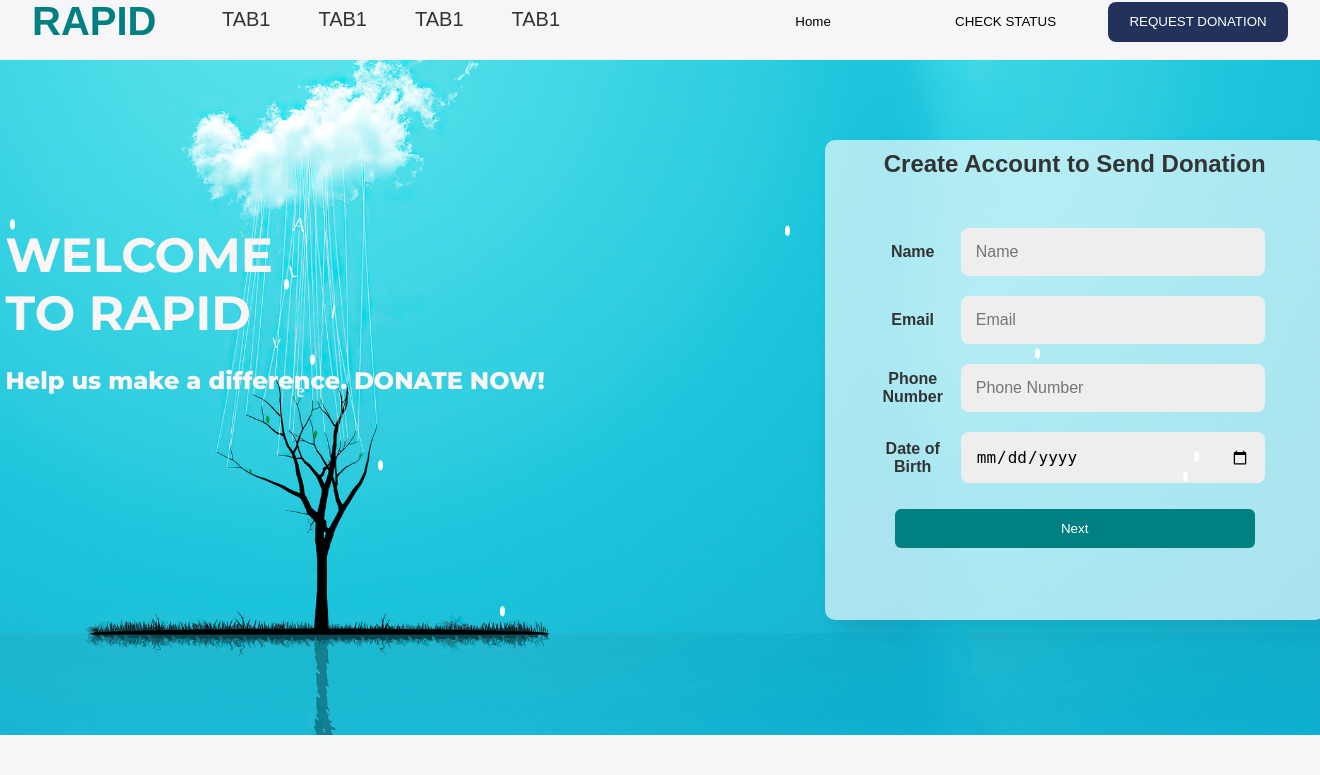
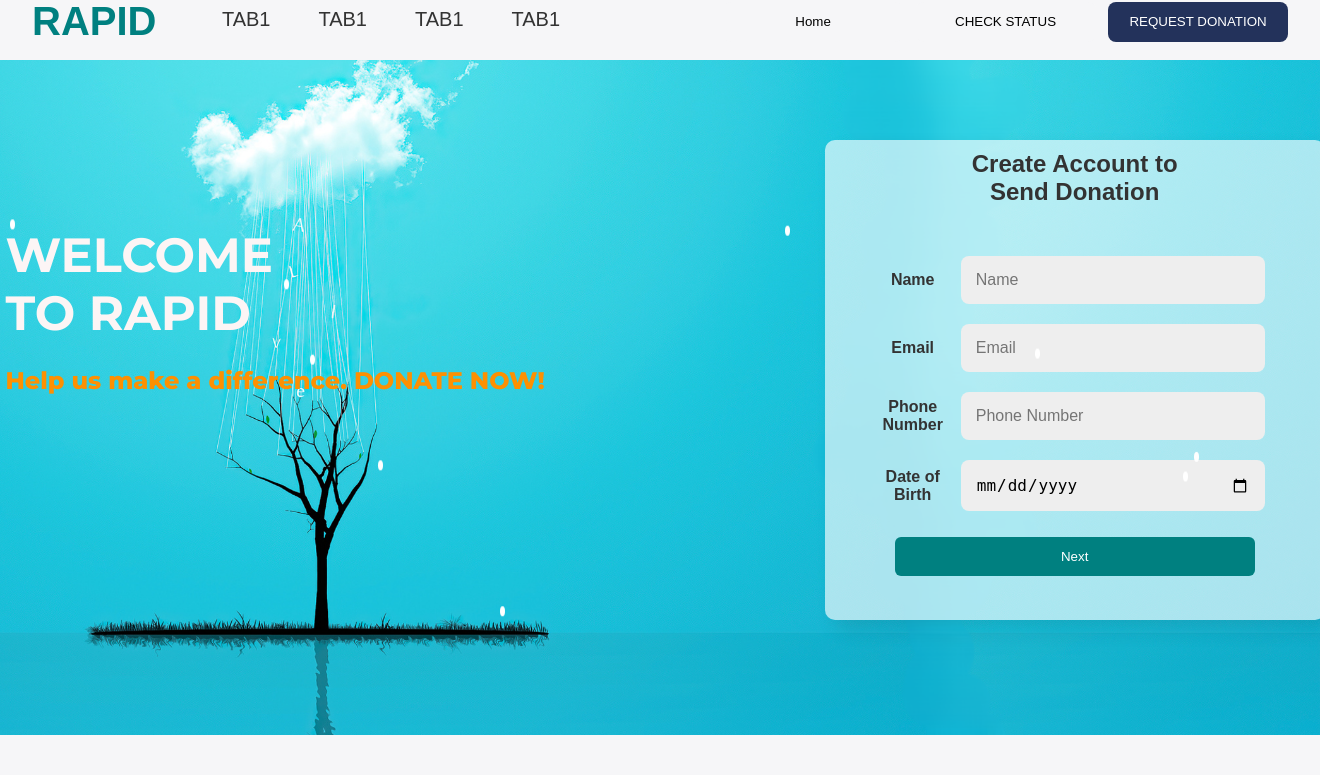
Before and after one commit to fahimratul/DBMS, a Flask app: template templates/signup/donor_signup.html in a window 1320 px wide. Shown: the part 17-792 px from the top of the page. Run offline with Flask 3, Linux system fonts and the light colour scheme; the template is opened without the code that fills it, so the values that code supplies are empty.

Commit message:
final touch in sign up

```diff
--- a/static/CSS/signup.css
+++ b/static/CSS/signup.css
@@ -52,6 +52,10 @@ form {
 	z-index: 100;
 	margin : 20px 20px;
 	transform: translateX(-25%) translateY(-30%);
+}
+
+.welcome-text p {
+	color: #fd9002;
 }
 
 .container {
--- a/templates/signup/donor_signup.html
+++ b/templates/signup/donor_signup.html
@@ -38,7 +38,7 @@
       <p> Help us make a difference. DONATE NOW!</p>
     </div>
     <div class="container" id="container">
-      <h1>Create Account to Send Donation</h1>
+      <h1>Create Account to <br> Send Donation</h1>
       <form action="" method="post">
         <div class="sign-section">
           <div class="form-group">
--- a/templates/signup/recipient_signup.html
+++ b/templates/signup/recipient_signup.html
@@ -38,7 +38,7 @@
       <p>We are here to help you.</p>
     </div>
     <div class="container" id="container">
-      <h1>Create Account to Recieve Donation</h1>
+      <h1>Create Account to <br> Recieve Donation</h1>
       <form action="" method="post">
         <div class="sign-section">
           <div class="form-group">
```
